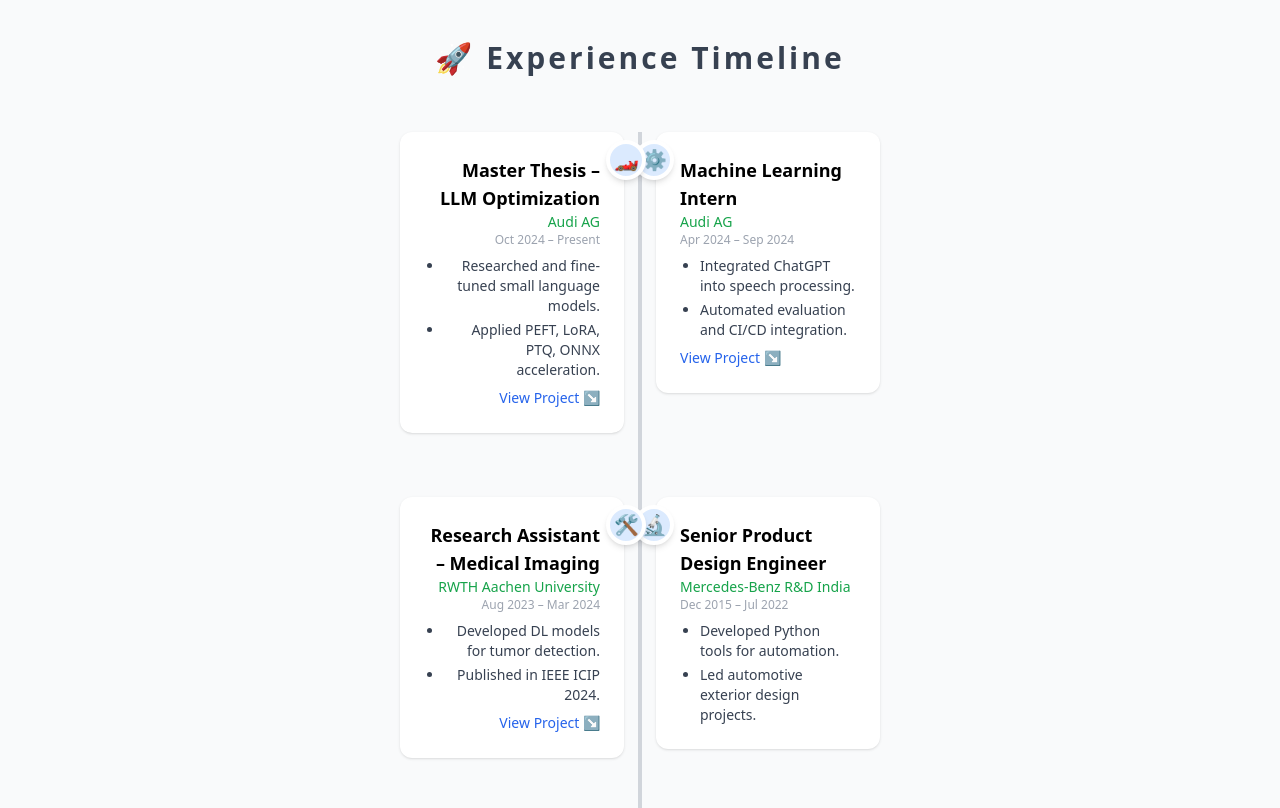
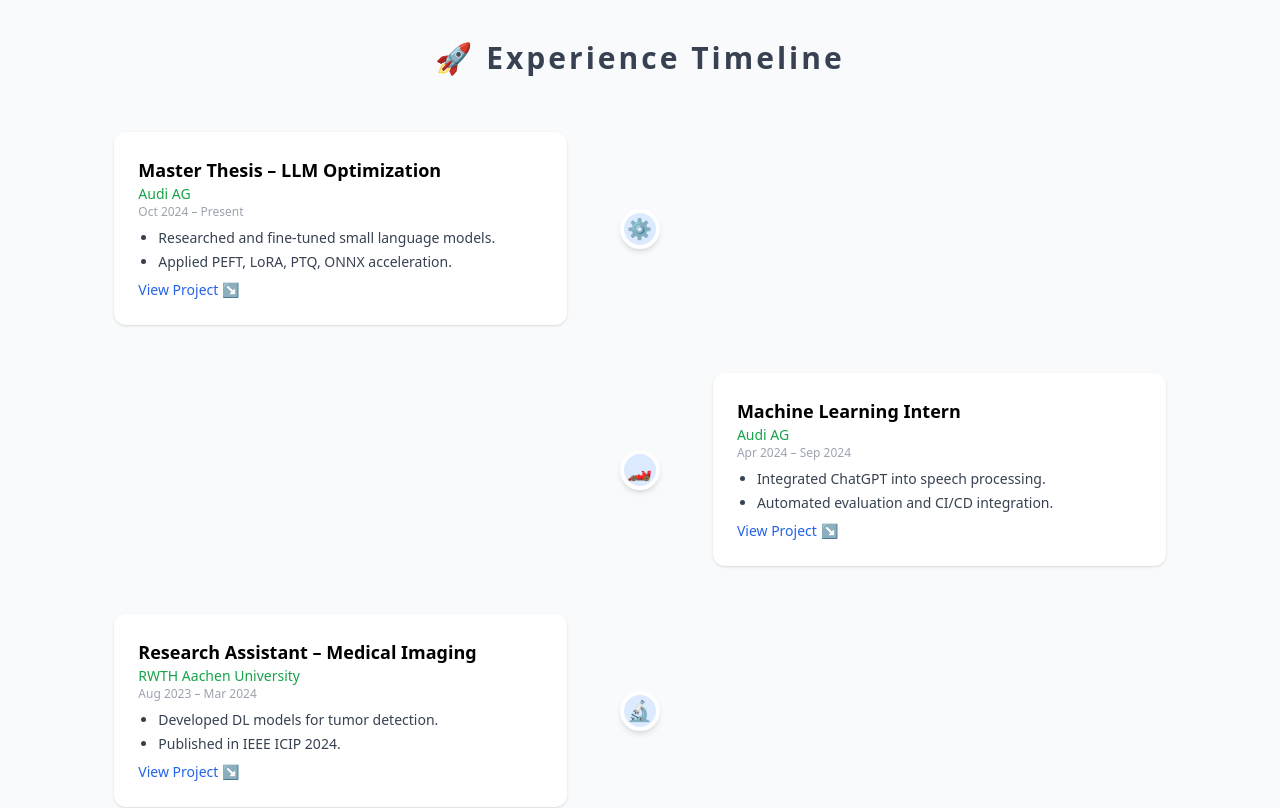
Before and after one commit to RoboMaroof/maroof-portfolio, a Next.js app: page / in a window 1280 px wide. Shown: the part 840-1648 px from the top of the page. Built offline with nearby package versions, Linux system fonts and the light colour scheme.

Commit message:
experience timeline fixed

```diff
--- a/app/components/ExperienceSection.js
+++ b/app/components/ExperienceSection.js
@@ -10,24 +10,17 @@
 }
 
 const TimelineItem = ({ title, company, date, points, projectId, icon, isLeft }) => (
+  <div className="relative w-full grid grid-cols-9 items-center gap-4 mb-12">
+    {/* Left side */}
+    <div className={`col-span-4 ${isLeft ? '' : 'hidden md:block'}`}>
+      {isLeft && (
         <motion.div
-    initial={{ opacity: 0, y: 50 }}
+          initial={{ opacity: 0, y: 30 }}
           whileInView={{ opacity: 1, y: 0 }}
-    transition={{ duration: 0.6 }}
+          transition={{ duration: 0.5 }}
           viewport={{ once: true }}
-    className={`relative w-full md:w-1/2 px-4 mb-16 ${
-      isLeft ? 'justify-self-end text-right' : 'justify-self-start text-left'
-    }`}
+          className="bg-white rounded-xl shadow p-6 w-full ml-auto max-w-[90%]"
         >
-    <div
-      className={`absolute top-2 z-10 w-10 h-10 bg-blue-100 text-blue-700 rounded-full text-xl flex items-center justify-center shadow-md border-4 border-white ${
-        isLeft ? 'right-[-34px]' : 'left-[-34px]'
-      }`}
-    >
-      {icon}
-    </div>
-
-    <div className="bg-white rounded-xl shadow p-6 w-full max-w-md">
           <h3 className="text-lg font-bold">{title}</h3>
           <p className="text-sm text-green-600">{company}</p>
           <p className="text-xs text-gray-400 mb-2">{date}</p>
@@ -47,8 +40,51 @@
               View Project ↘
             </button>
           )}
+        </motion.div>
+      )}
     </div>
+
+    {/* Center icon */}
+    <div className="col-span-1 flex flex-col items-center relative">
+      <div className="w-1 bg-gray-300 h-full absolute top-0 left-1/2 transform -translate-x-1/2 z-0" />
+      <div className="z-10 w-10 h-10 bg-blue-100 text-blue-700 rounded-full text-xl flex items-center justify-center shadow-md border-4 border-white">
+        {icon}
+      </div>
+    </div>
+
+    {/* Right side */}
+    <div className={`col-span-4 ${isLeft ? 'hidden md:block' : ''}`}>
+      {!isLeft && (
+        <motion.div
+          initial={{ opacity: 0, y: 30 }}
+          whileInView={{ opacity: 1, y: 0 }}
+          transition={{ duration: 0.5 }}
+          viewport={{ once: true }}
+          className="bg-white rounded-xl shadow p-6 w-full mr-auto max-w-[90%]"
+        >
+          <h3 className="text-lg font-bold">{title}</h3>
+          <p className="text-sm text-green-600">{company}</p>
+          <p className="text-xs text-gray-400 mb-2">{date}</p>
+          <ul className="list-disc pl-5 text-sm text-gray-700 space-y-1">
+            {points.map((pt, i) => (
+              <li key={i}>{pt}</li>
+            ))}
+          </ul>
+          {projectId && (
+            <button
+              onClick={() => {
+                const el = document.getElementById(projectId)
+                if (el) el.scrollIntoView({ behavior: 'smooth' })
+              }}
+              className="text-blue-600 text-sm mt-2 inline-block hover:underline"
+            >
+              View Project ↘
+            </button>
+          )}
         </motion.div>
+      )}
+    </div>
+  </div>
 )
 
 export default function ExperienceSection() {
@@ -103,14 +139,9 @@
       <h2 className="text-3xl font-bold text-center mb-14 tracking-widest text-gray-700">
         🚀 Experience Timeline
       </h2>
-
-      <div className="relative max-w-5xl mx-auto grid grid-cols-1 md:grid-cols-2">
-        {/* Vertical Line */}
-        <div className="hidden md:block absolute top-0 left-1/2 transform -translate-x-1/2 w-1 h-full bg-gray-300 z-0" />
-
-        {/* Timeline Items */}
-        {experiences.map((exp, index) => (
-          <TimelineItem key={index} {...exp} isLeft={index % 2 === 0} />
+      <div className="max-w-6xl mx-auto">
+        {experiences.map((exp, i) => (
+          <TimelineItem key={i} {...exp} isLeft={i % 2 === 0} />
         ))}
       </div>
     </section>
```
Lines whose indentation alone changed are shown as unchanged.
